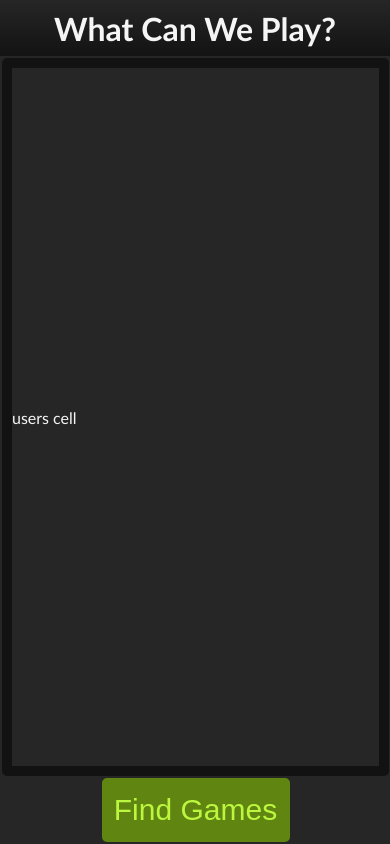
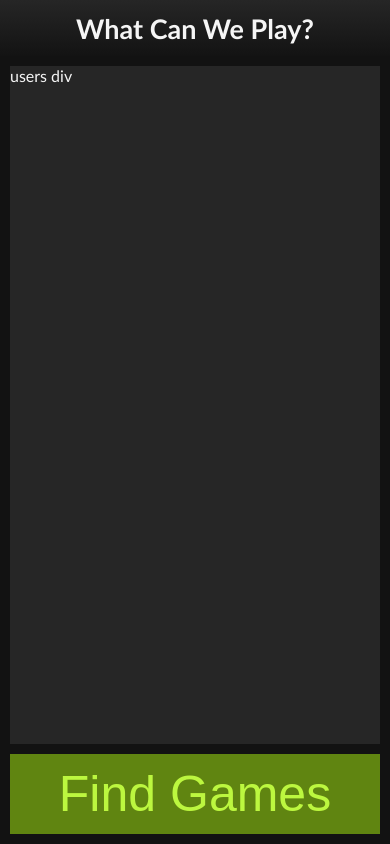
Before and after one commit to TGRCdev/WhatCanWePlay, a Flask app: page /prototype in a window 390 px wide. Run offline with Flask 2, Linux system fonts and the light colour scheme.

Commit message:
Replaced table with grid div
Mobile layout progress

```diff
--- a/static/scripts/wcwp_app.js
+++ b/static/scripts/wcwp_app.js
@@ -1,75 +1,24 @@
-var min_desktop_width = 700 // Below this width, switch to mobile
+var app;
+var submit;
 
-var in_mobile = false;
-
-var games_cell = null;
-var users_cell = null;
-var submit_cell = null;
-var row_1 = null;
-var row_2 = null;
-
-var loaded = false;
-
-function getDimensions()
+function submit_clicked()
 {
-    if(!loaded)
-        return;
-
-    var width = window.innerWidth;
-    console.log(width)
-    if(width < min_desktop_width && !in_mobile)
-    {
-        // Switch to mobile
-        submit_cell.remove()
-        games_cell.remove()
-
-        users_cell.rowSpan = 1
-        games_cell.rowSpan = 2
-
-        row_1.appendChild(games_cell)
-        row_2.appendChild(submit_cell)
-
-        in_mobile = true;
-    }
-    else if(width >= min_desktop_width && in_mobile)
-    {
-        // Switch to desktop
-        submit_cell.remove()
-        games_cell.remove()
-
-        users_cell.rowSpan = 2;
-        games_cell.rowSpan = 1;
-
-        row_1.appendChild(submit_cell)
-        row_2.appendChild(games_cell)
-
-        in_mobile = false;
-    }
+    scroll_to_games()
 }
 
-var resize_throttled = false;
-var resize_delay = 250;
+function scroll_to_games()
+{
+    app.className = "scroll-to-games"
+}
 
-window.addEventListener('resize', function() {
-    if(!resize_throttled)
-    {
-        getDimensions();
-
-        resize_throttled = true;
-
-        this.setTimeout(function() {
-            resize_throttled = false;
-        }, resize_delay)
-    }
-})
+function scroll_to_users()
+{
+    app.className = "scroll-to-users"
+}
 
 window.addEventListener('load', function() {
-    games_cell = document.getElementById("games-cell")
-    users_cell = document.getElementById("users-cell")
-    submit_cell = document.getElementById("submit-cell")
-    row_1 = document.getElementById("app-row-1")
-    row_2 = document.getElementById("app-row-2")
+    app = document.getElementById("app")
+    submit = document.getElementById("submit")
 
-    loaded = true;
-    this.getDimensions();
+    submit.addEventListener("click", submit_clicked)
 })
--- a/static/styles/default_dark.css
+++ b/static/styles/default_dark.css
@@ -42,7 +42,8 @@ a:link, a:visited {
 html, body {
     margin: 0;
     height: 100%;
-    min-width: 360px;
+    min-width: 320px;
+    min-height: 320px
 }
 
 #main-table {
@@ -60,11 +61,19 @@ html, body {
 
 #base-header {
     margin: 0;
-    padding: 0;
     border: none;
     background: linear-gradient(#262626, #131313);
     max-height: 56px;
     min-height: 56px;
+    font-weight:bold;
+    font-size: 27px;
+    text-align: center;
+    display:flex;
+    align-items:center;
+}
+
+#base-header a {
+    margin: auto;
 }
 
 #header-row {
@@ -74,19 +83,12 @@ html, body {
     height: 56px;
 }
 
-#base-header-h1{
-    margin:0;
-    height:38px;
-    padding-top:9px;
-    text-align: center;
-}
-
-#base-header-h1 a:link {
+#base-header a:link {
     color: whitesmoke;
     text-decoration: none;
 }
 
-#base-header-h1 a:visited {
+#base-header a:visited {
     color: whitesmoke;
     text-decoration: none;
 }
@@ -109,3 +111,14 @@ html, body {
 #header-h1 {
     margin: 0;
 }
+
+/* Desktop only */
+@media (min-width:701px)
+{
+    #main-div {
+        padding: 15px;
+        box-sizing: border-box;
+        -moz-box-sizing: border-box;
+        -webkit-box-sizing: border-box;
+    }
+}
--- a/static/styles/wcwp_app.css
+++ b/static/styles/wcwp_app.css
@@ -1,31 +1,39 @@
-#app-row-1 {
-    max-height: 80px;
-    height: 80px;
+#app {
+    width: 100%;
+    height: 100%;
+    display: grid;
+    grid-template-rows: min-content auto;
+    grid-template-columns: auto 50%;
+    position:relative;
 }
 
-#app-table {
-    margin: auto;
-    padding-left: 40px;
-    padding-right: 40px;
-    width: 100%;
-    height: 100%;
-}
-
-#app-table td {
+#app div{
     border-width: 10px;
     border-style: solid;
     border-color: #121212;
     border-radius: 5px;
 }
 
-#app-table #submit-cell {
-    border: none;
-    height:0px;
-    width: 50%;
+#app #submit-div {
+    grid-column: 2;
+    grid-row: 1;
+    min-height: 64px;
+    max-height: 80px;
+    height: 80px;
+    display: flex;
+    align-items: center;
 }
 
-#users-cell {
-    height: 100%;
+#games-div {
+    grid-column: 2;
+    grid-row-start: 2;
+    grid-row-end: 3;
+}
+
+#users-div {
+    grid-column: 1;
+    grid-row-start: 1;
+    grid-row-end: 3;
 }
 
 #submit {
@@ -34,9 +42,10 @@
     border-radius: 5px;
     border-color: #608511;
     background-color: #608511;
-    width: 188px;
+    width: 80%;
     height: 64px;
     font-size: 30px;
+    margin: auto;
 }
 
 #submit:hover {
@@ -45,19 +54,77 @@
     background-color: #92d600;
 }
 
-@media (max-width:700px)
+/* Desktop only */
+@media (min-width:701px)
 {
-    #app-table {
-        width: 200%;
+    #app {
+        column-gap: 20px;
+        row-gap: 5px;
+    }
+
+    #app #submit-div {
+        border: none;
+    }
+}
+
+/* Mobile only */
+@media (max-width:701px)
+{
+    #app {
         padding-left: 0;
         padding-right: 0;
         border-spacing: default;
+        grid-template-rows: auto min-content;
+        width: 200%;
+        overflow:hidden;
+    }
+
+    #app div {
+        border-radius: 0;
+    }
+
+    #app #submit-div {
+        grid-column: 1;
+        grid-row: 2;
+        border-top-width: 0;
+    }
+
+    #submit {
+        border-radius: 0px;
+        width: 100%;
+        height: 100%;
+        font-size: 50px;
+    }
+
+    #app #games-div {
+        grid-row-start: 1;
+    }
+
+    #app #users-div {
+        grid-row-end: 1;
+    }
+
+    .scroll-to-games {
+        animation-name: find-games;
+        animation-duration: 1s;
+        animation-delay: 0s;
+        animation-fill-mode:forwards;
+    }
+
+    .scroll-to-users {
+        animation-name: select-users;
+        animation-duration: 1s;
+        animation-delay: 0s;
+        animation-fill-mode:forwards;
+    }
+
+    @keyframes find-games {
+        from {right:0%;}
+        to {right:100%;}
+    }
+
+    @keyframes select-users {
+        from {right:100%;}
+        to {right:0%;}
     }
 }
-
-@media (min-width:701px)
-{
-    #app-table {
-        border-spacing: 20px;
-    }
-}
--- a/templates/base_page.html
+++ b/templates/base_page.html
@@ -47,7 +47,7 @@ along with this program.  If not, see <https://www.gnu.org/licenses/>.
         {% block header %}
         <tr><td id="header-row">
             <header id="base-header">
-                <h1 id="base-header-h1"><a href="/">What Can We Play?</a></h1>
+                <a href="/">What Can We Play?</a>
             </header>
         </td></tr>
         {% endblock %}
--- a/templates/prototype.html
+++ b/templates/prototype.html
@@ -14,22 +14,16 @@
 
 {% block main %}
 
-<table id="app-table">
-    <tr id="app-row-1">
-        <td id="users-cell" rowspan="2">
-            users cell
-        </td>
-        <td id="submit-cell" style="text-align:center;">
-            <button id="submit">
-                Find Games
-            </button>
-        </td>
-    </tr>
-    <tr id="app-row-2">
-        <td id="games-cell">
-            games cell
-        </td>
-    </tr>
+<div id="app">
+    <div id="users-div">
+        users div
+    </div>
+    <div id="submit-div">
+        <button id="submit">Find Games</button>
+    </div>
+    <div id="games-div">
+        games div
+    </div>
 </table>
 
 {% endblock %}
```
